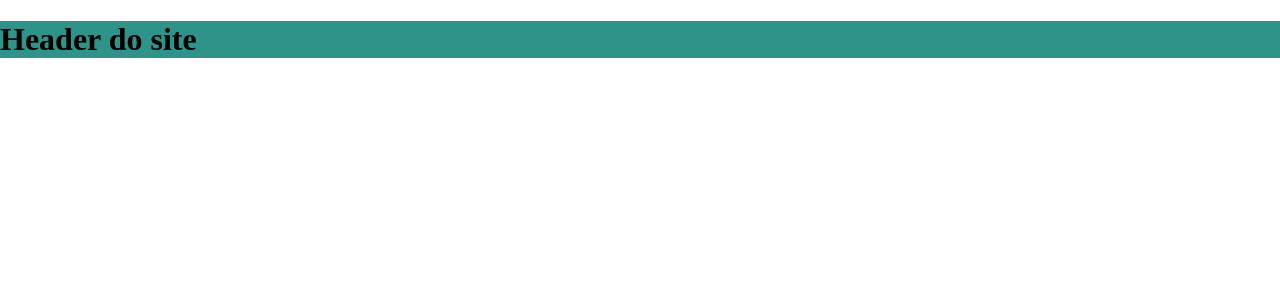
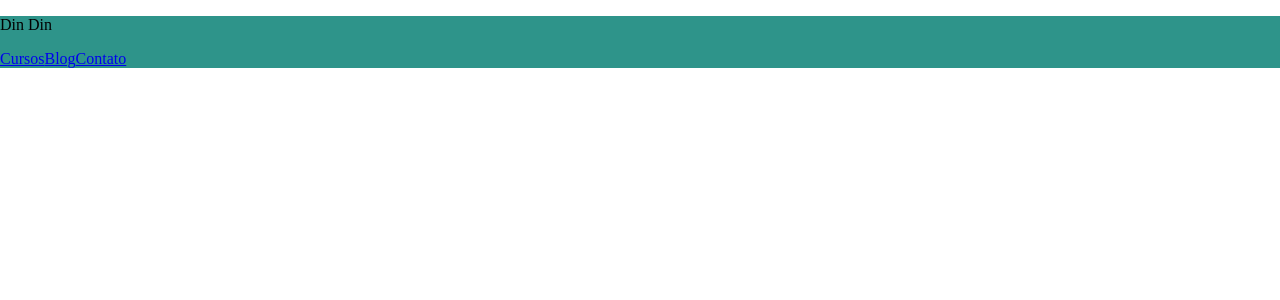
Before and after one commit to guipaterlini/react-studies, a React (Create React App) app: page / in a window 1280 px wide. Shown: the top 300 px of the page. Built offline with nearby package versions, Linux system fonts and the light colour scheme.

Commit message:
Adicionado componente dinamico para nav bar

```diff
--- a/src/components/Header/index.tsx
+++ b/src/components/Header/index.tsx
@@ -1,9 +1,13 @@
+import Link from "../Link";
 import "./styles.css";
 
 function Header() {
   return (
     <header>
-      <h1>Header do site</h1>
+      <p>Din Din</p>
+      <Link texto="Cursos" redirect="/cursos"/>
+      <Link texto="Blog" redirect="/blog"/>
+      <Link texto="Contato" redirect="/contato" />
     </header>
   );
 }
--- /dev/null
+++ b/src/components/Link/index.tsx
@@ -0,0 +1,14 @@
+import "./styles.css";
+
+interface LinkProps {
+  texto: string;
+  redirect: string;
+}
+
+export default function Link(props: LinkProps) {
+  return (
+    <a href={props.redirect} target="_blank" rel="noreferrer">
+      {props.texto}
+    </a>
+  );
+}
```
Also changed, not shown: src/components/Link/styles.css (added).
